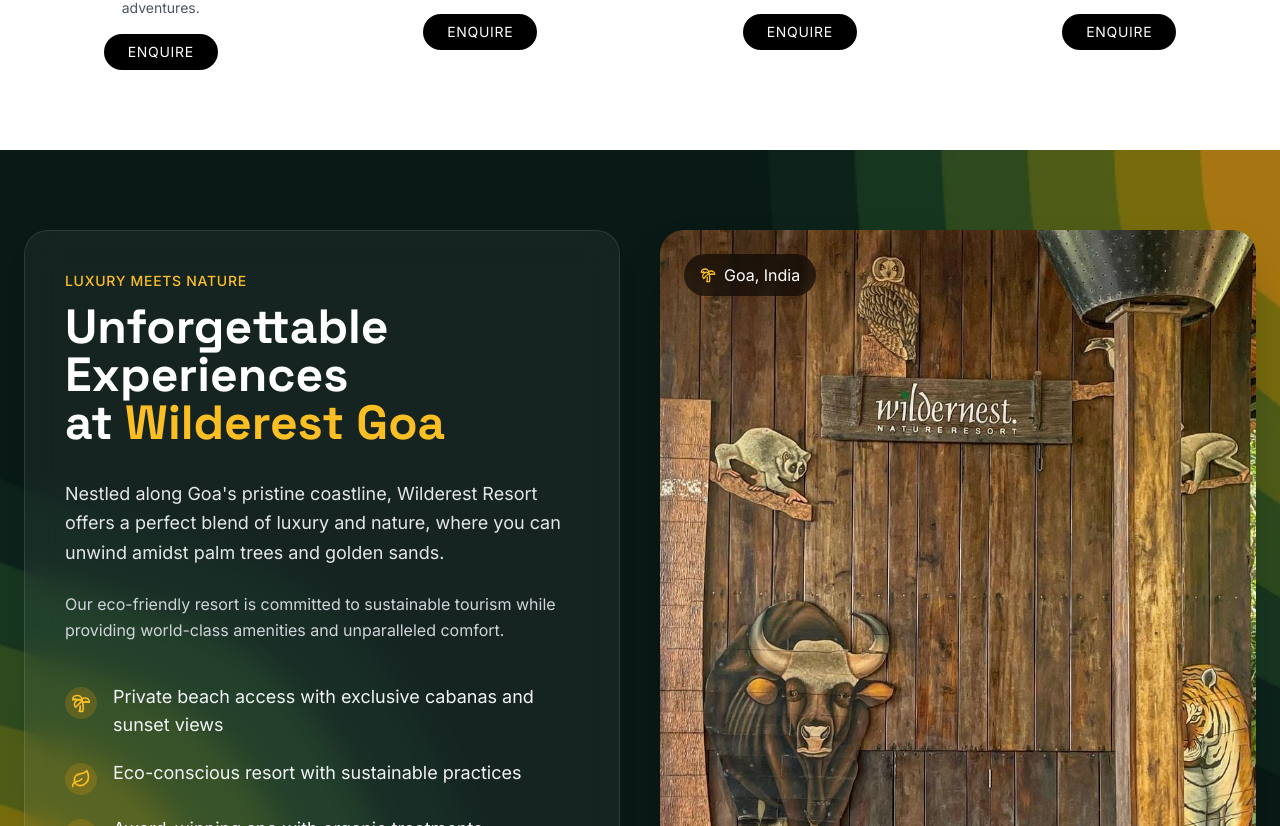
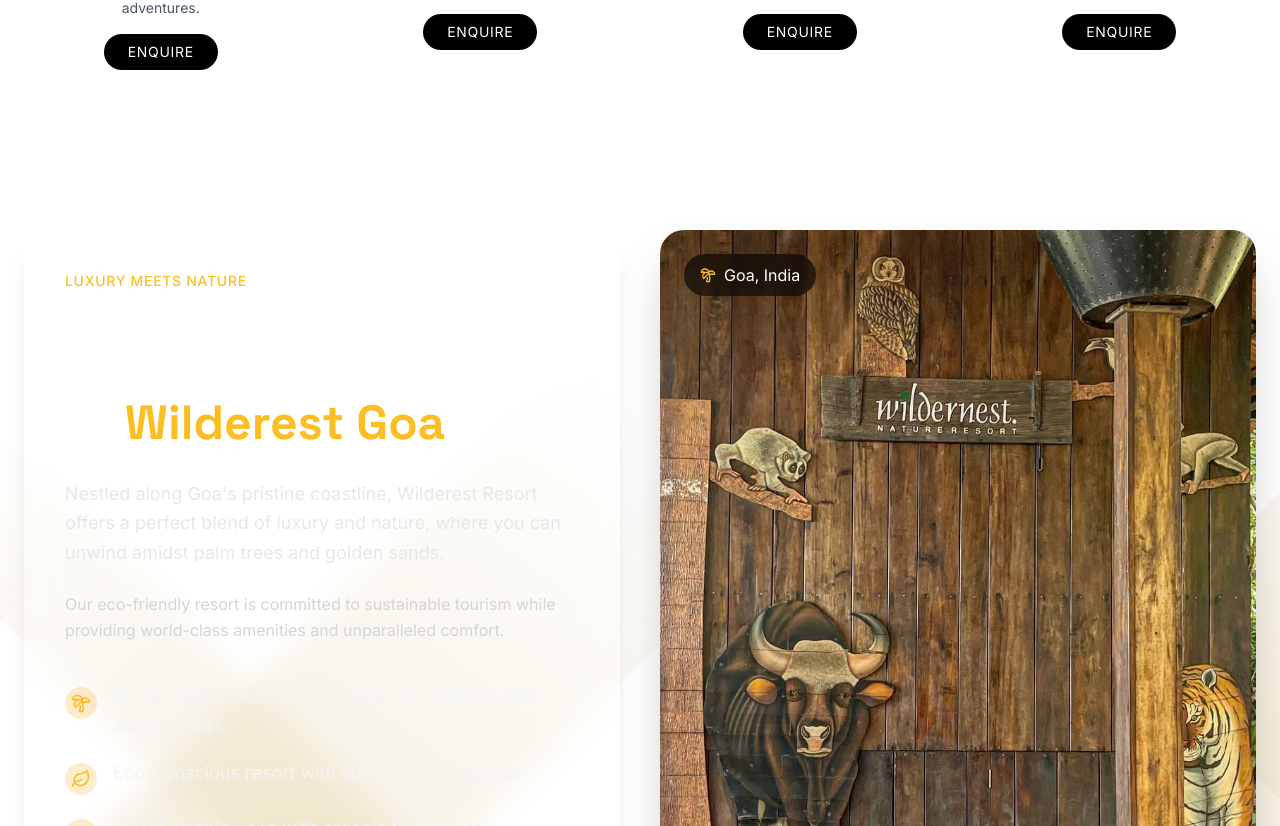
Before and after one commit to ShivamThakurXcode/Wildernest-Goa-Com, a React (Vite) app: page / in a window 1280 px wide. Shown: the part 1874-2700 px from the top of the page. Built offline with nearby package versions, Linux system fonts and the light colour scheme.

Commit message:
cta svg changed

```diff
--- a/src/components/home/About2SectionHome.tsx
+++ b/src/components/home/About2SectionHome.tsx
@@ -6,9 +6,9 @@
   return (
     <section
       style={{
-        backgroundImage: `linear-gradient(rgba(0, 0, 0, 0.0), rgba(0, 0, 0, 0.0)), url('./public/cta-bg.webp')`,
+        backgroundImage: `linear-gradient(rgba(0, 0, 0, 0.0), rgba(0, 0, 0, 0.0)), url('./footer-bg.svg')`,
       }}
-      className="relative py-20 px-4 sm:px-6 bg-cover bg-center bg-[url('./public/cta-bg.webp')]  bg-no-repeat"
+      className="relative py-20 px-4 sm:px-6 bg-cover bg-center   bg-no-repeat"
     >
       {/* Dark overlay for better text contrast */}
       <div className="absolute inset-0 "></div>
```
